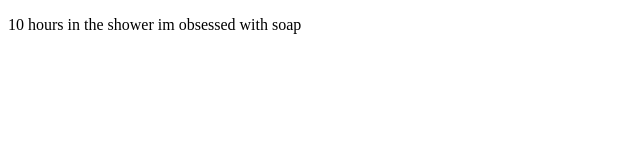
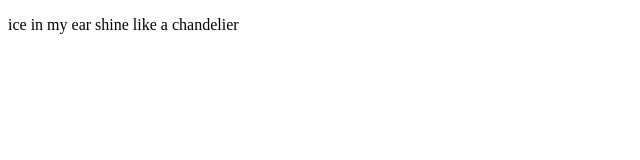
Before and after one commit to peterfurman/asaad, a plain HTML site: page index.html in a window 1280 px wide. Shown: the whole page, without its empty margins (0-640 px from the left). Drawn offline with Linux system fonts and the light colour scheme.

Commit message:
changed paragraph

```diff
--- a/index.html
+++ b/index.html
@@ -5,6 +5,6 @@
     <title>GIT JAWN</title>
 </head>
 <body>
-    <p>10 hours in the shower im obsessed with soap</p>
+    <p>ice in my ear shine like a chandelier</p>
 </body>
 </html>
```
